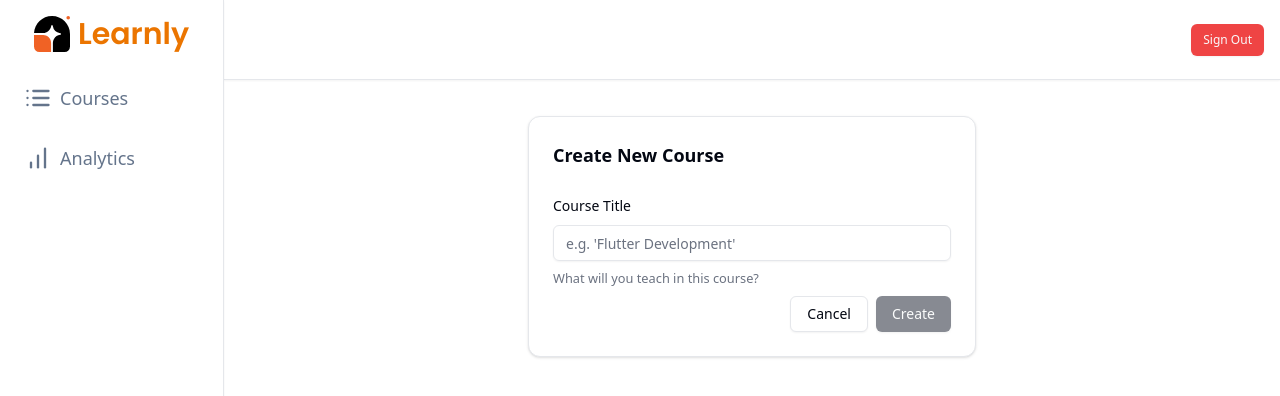
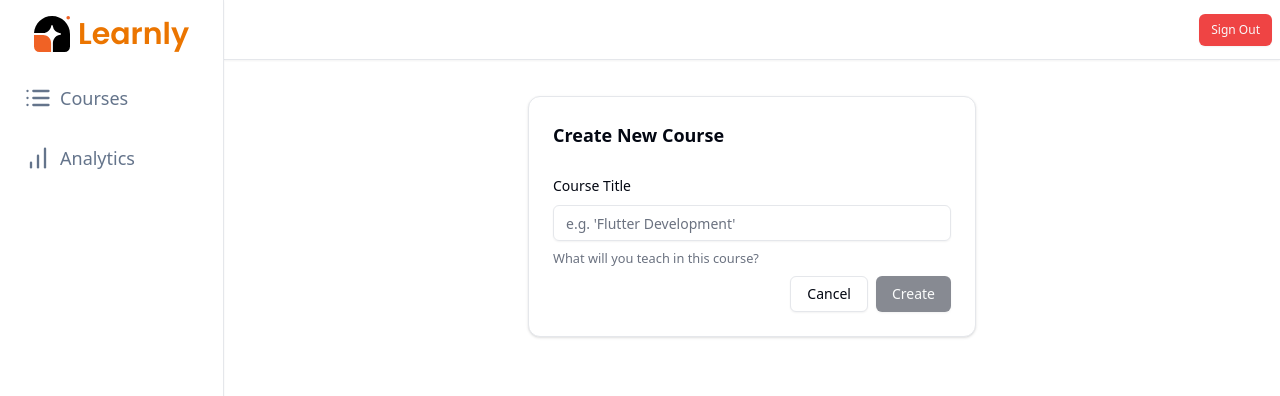
Before and after one commit to harsimran-d/learnly, a Next.js app: page /teacher/create in a window 1280 px wide. Shown: the top 396 px of the page. Built offline with nearby package versions, Linux system fonts and the light colour scheme; no server answers.

Commit message:
chore:minor ui fixes on navbar

```diff
--- a/src/app/(protected)/_components/mobile-sidebar.tsx
+++ b/src/app/(protected)/_components/mobile-sidebar.tsx
@@ -16,7 +16,7 @@ export const MobileSidebar = () => {
       open={isSheetOpen}
       onOpenChange={(open) => (open ? openSheet() : closeSheet())}
     >
-      <SheetTrigger className="pr-4 transition hover:opacity-50 md:hidden">
+      <SheetTrigger className="transition hover:opacity-50 md:hidden">
         <Menu />
       </SheetTrigger>
       <SheetContent side="left" className="bg-white p-0">
--- a/src/app/(protected)/_components/navbar.tsx
+++ b/src/app/(protected)/_components/navbar.tsx
@@ -11,7 +11,7 @@ const Navbar = async () => {
   }
   console.log(isTeacher);
   return (
-    <div className="flex h-full items-center border-b bg-white p-4 shadow-sm">
+    <div className="flex h-full items-center border-b bg-white p-2 shadow-sm">
       <MobileSidebar />
       <NavbarRoutes />
     </div>
--- a/src/app/(protected)/layout.tsx
+++ b/src/app/(protected)/layout.tsx
@@ -4,13 +4,13 @@ import Sidebar from "./_components/sidebar";
 const DashboardLayout = ({ children }: { children: React.ReactNode }) => {
   return (
     <div className="h-full">
-      <div className="fixed inset-y-0 z-50 h-[80px] w-full md:pl-56">
+      <div className="fixed inset-y-0 z-50 h-[60px] w-full md:pl-56">
         <Navbar />
       </div>
       <div className="fixed inset-y-0 z-50 hidden h-full w-56 flex-col md:flex">
         <Sidebar />
       </div>
-      <main className="h-full pt-[80px] md:pl-56">{children}</main>
+      <main className="h-full pt-[60px] md:pl-56">{children}</main>
     </div>
   );
 };
--- a/src/components/courses/create-course-form.tsx
+++ b/src/components/courses/create-course-form.tsx
@@ -47,7 +47,10 @@ export const CreateCourseForm = () => {
       const result = await axios.post("/api/courses", values);
       console.log(result);
       if (result.status == 201) {
-        setSuccess("Course created successfully");
+        toast({
+          title: "Course created",
+        });
+        router.push("/teacher/courses/edit/" + result.data.id);
       } else {
         setError("Failed to create course");
       }
```
